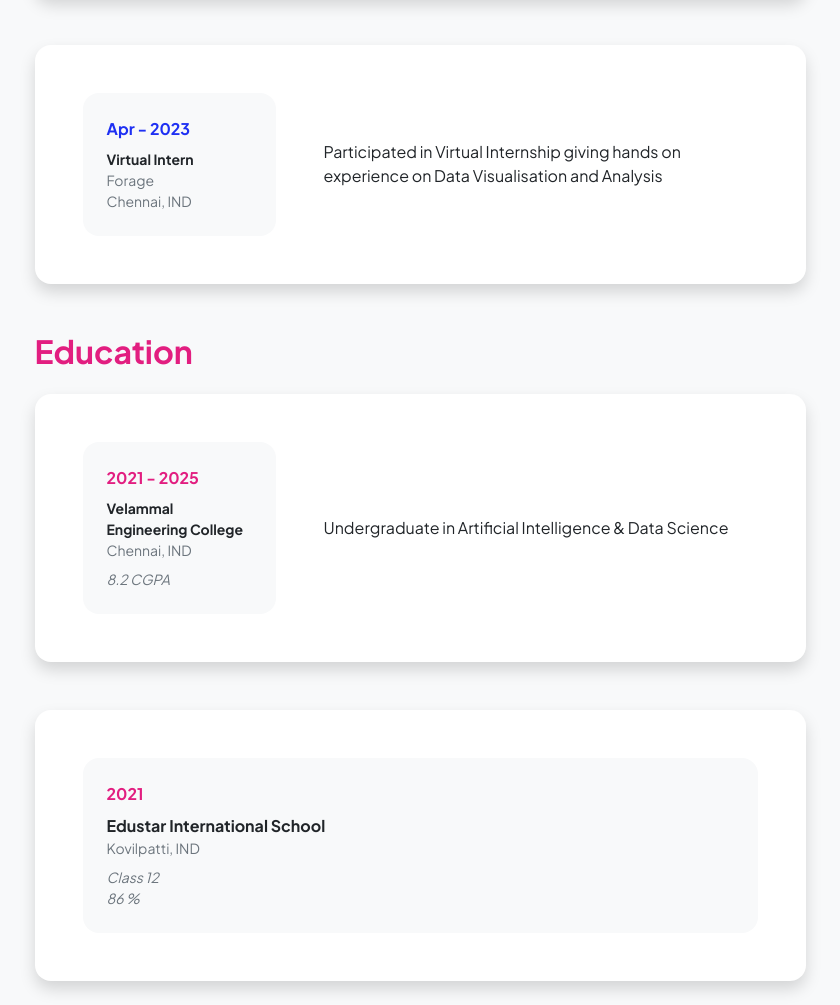
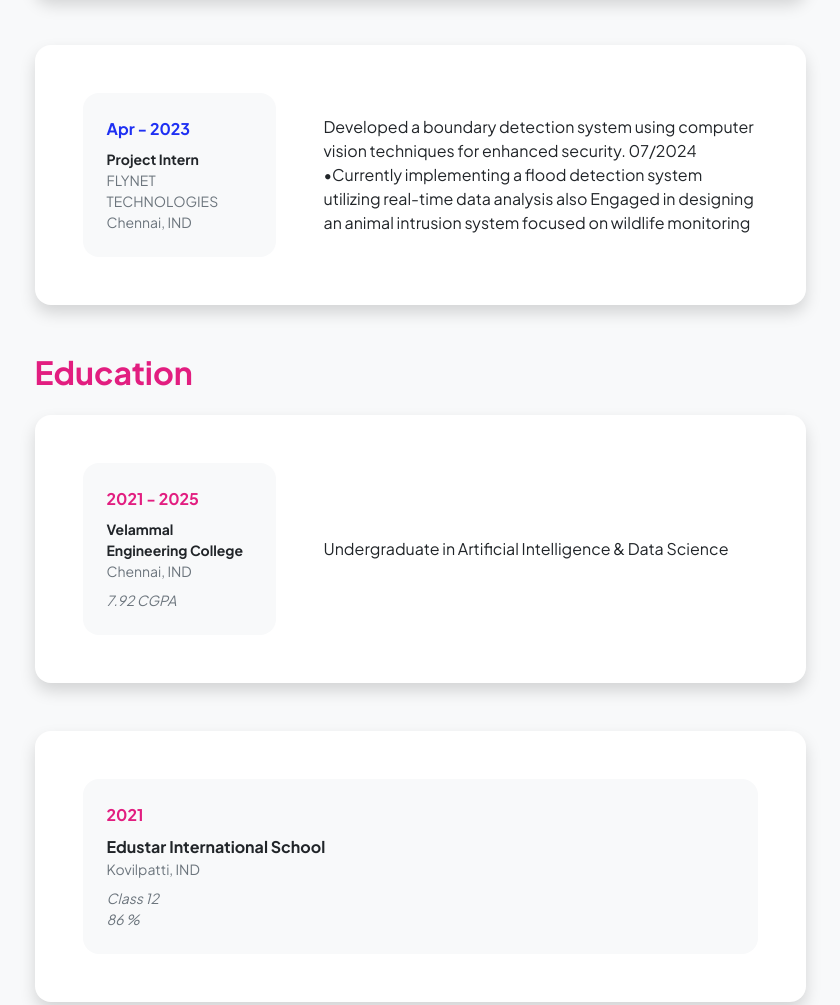
Before and after one commit to vishwa8874/Portfolio, a plain HTML site: page resume.html in a window 1280 px wide. Shown: the part 550-1555 px from the top of the page, without its empty margins (220-1060 px from the left). Drawn offline with nearby package versions, Linux system fonts and the light colour scheme; a script that the page names is missing.

Commit message:
Update resume.html

```diff
--- a/resume.html
+++ b/resume.html
@@ -78,13 +78,17 @@
                                         <div class="col text-center text-lg-start mb-4 mb-lg-0">
                                             <div class="bg-light p-4 rounded-4">
                                                 <div class="text-primary fw-bolder mb-2">Apr - 2023</div>
-                                                <div class="small fw-bolder">Virtual Intern</div>
-                                                <div class="small text-muted">Forage</div>
+                                                <div class="small fw-bolder">Project Intern</div>
+                                                <div class="small text-muted">FLYNET TECHNOLOGIES</div>
                                                 <div class="small text-muted">Chennai, IND</div>
                                             </div>
                                         </div>
-                                        <div class="col-lg-8"><div>Participated in Virtual Internship giving hands on experience on Data
-                                            Visualisation and Analysis
+                                        <div class="col-lg-8"><div>Developed a boundary detection system using computer vision techniques for
+enhanced security.
+07/2024
+•Currently implementing a flood detection system utilizing real-time data analysis
+also Engaged in designing an animal intrusion system focused on wildlife
+monitoring
                                             </div></div>
                                     </div>
                                 </div>
@@ -106,7 +110,7 @@
                                                 </div>
                                                 <div class="fst-italic">
                                                     <!-- <div class="small text-muted">Undergraduate</div> -->
-                                                    <div class="small text-muted">8.2 CGPA</div>
+                                                    <div class="small text-muted">7.92 CGPA</div>
                                                 </div>
                                             </div>
                                         </div>
@@ -147,7 +151,7 @@
                                                 </div>
                                                 <div class="fst-italic">
                                                     <div class="small text-muted">Class 10</div>
-                                                    <div class="small text-muted">78 %</div>
+                                                    <div class="small text-muted">77.8 %</div>
                                                 </div>
                                             </div>
                                         </div>
```
